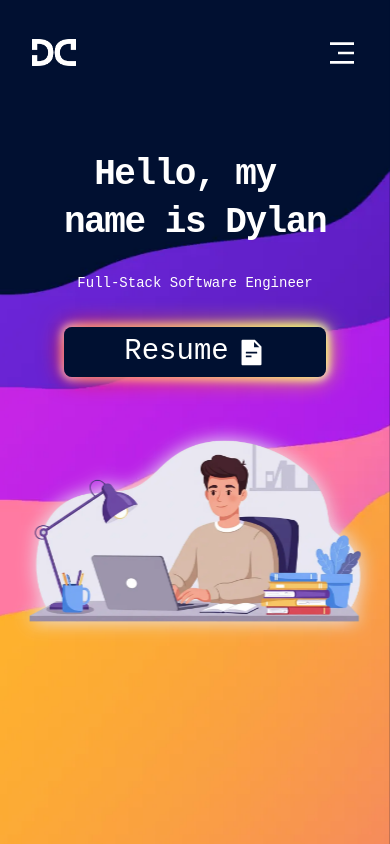
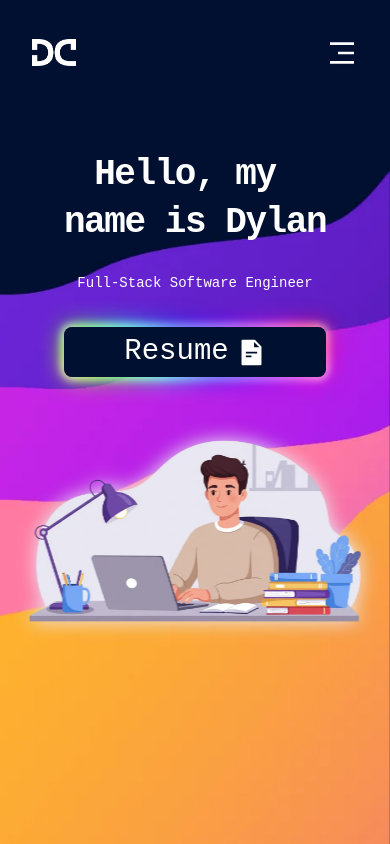
Before and after one commit to dylancam812/Portfolio, a React (Create React App) app in the folder client/: page / in a window 390 px wide. Built offline with nearby package versions, Linux system fonts and the light colour scheme.

Commit message:
cleaning up mobile styling

```diff
--- a/client/src/containers/home/home.css
+++ b/client/src/containers/home/home.css
@@ -518,6 +518,7 @@
 
     .resume a:before {
         opacity: 1;
+        background: linear-gradient(45deg, #fffb00, #48ff00, #00ffd5, #002bff, #7a00ff, #ff00c8, #ff0000);
         animation: none;
     }
 
```
